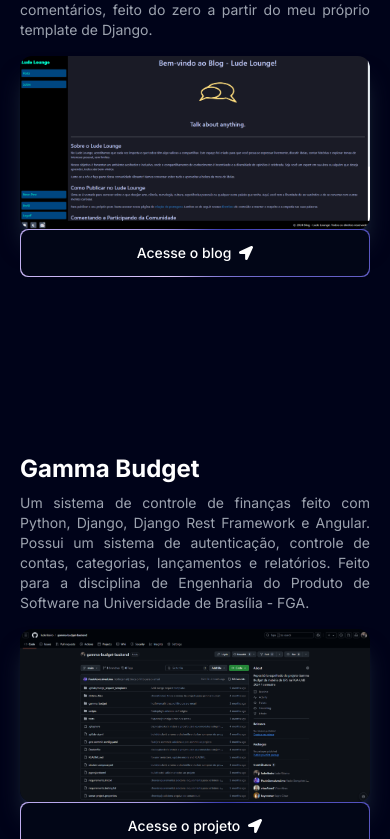
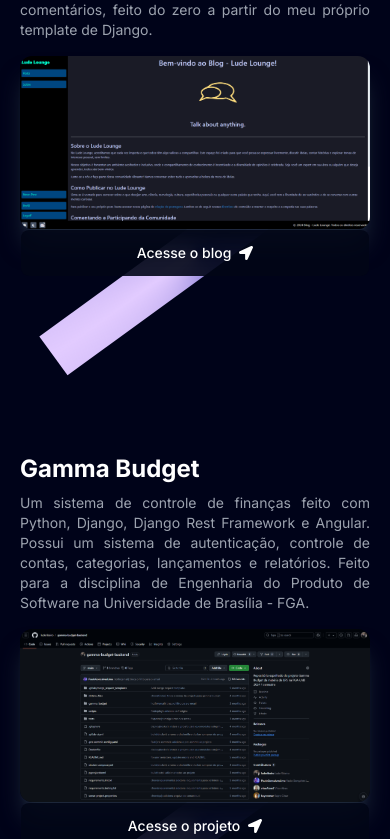
Before and after one commit to luderibeiro/portfolio-lude_ribeiro, a Next.js app: page / in a window 390 px wide. Shown: the part 3725-4564 px from the top of the page. Built offline with nearby package versions, Linux system fonts and the light colour scheme.

Commit message:
Update MagicButton due to safari iphone browser issue.

```diff
--- a/components/MagicButton.tsx
+++ b/components/MagicButton.tsx
@@ -15,15 +15,20 @@ const MagicButton = ({
 }) => {
     return (
         <button
-            className="relative inline-flex h-12 w-full md:w-60 md:mt-10 overflow-hidden rounded-lg p-[1px] focus:outline-none"
+            className="relative inline-flex h-12 w-full md:w-60 md:mt-10 rounded-lg p-[1px] focus:outline-none"
             onClick={handleClick}
         >
-            <span className="absolute inset-[-1000%] animate-[spin_2s_linear_infinite] bg-[conic-gradient(from_90deg_at_50%_50%,#E2CBFF_0%,#393BB2_50%,#E2CBFF_100%)]" />
-
-            {/* remove px-3 py-1, add px-5 gap-2 */}
             <span
-                className={`inline-flex h-full w-full cursor-pointer items-center justify-center rounded-lg
-             bg-slate-950 px-7 text-sm font-medium text-white backdrop-blur-3xl gap-2 ${otherClasses}`}
+                className="absolute inset-0 -z-10 animate-[spin_2s_linear_infinite]
+                bg-[conic-gradient(from_90deg_at_50%_50%,#E2CBFF_0%,#393BB2_50%,#E2CBFF_100%)]"
+                style={{
+                    WebkitMaskImage: '-webkit-radial-gradient(circle, white, black)',
+                    maskImage: 'radial-gradient(circle, white, black)',
+                }}
+            />
+            <span
+                className={`inline-flex h-full w-full items-center justify-center rounded-lg
+                bg-slate-950/90 px-5 text-sm font-medium text-white gap-2 ${otherClasses}`}
             >
                 {position === "left" && icon}
                 {title}
```
